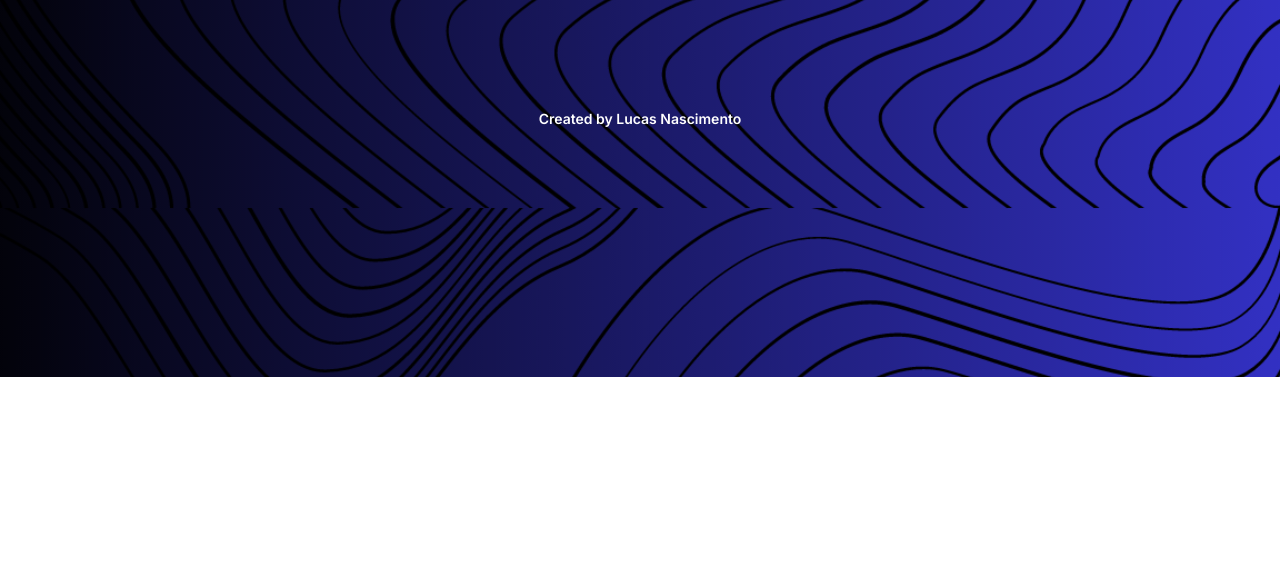
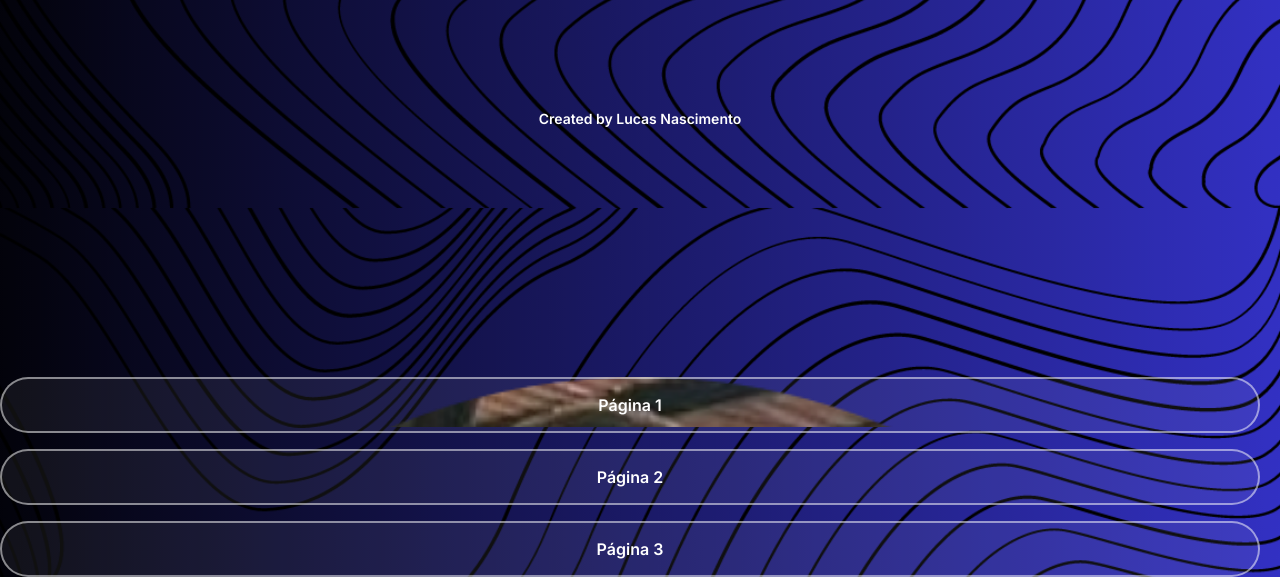
Before and after one commit to LucassNascimentoo/lucas-project, a plain HTML site: page index.html in a window 1280 px wide. Shown: the part 592-1169 px from the top of the page. Before the commit the page ends 969 px from the top, so only its background shows below. Drawn offline with nearby package versions, Linux system fonts and the light colour scheme.

Commit message:
mudanças para navbar

```diff
--- a/index.html
+++ b/index.html
@@ -30,6 +30,7 @@
     <meta name="viewport" content="width=device-width, initial-scale=1.0" />
     <title>Lucas Nascimento</title>
     <link rel="stylesheet" href="./style.css" />
+    <link rel="stylesheet" type="text/css" href="styles.css">
   </head>
   <body>
     <div id="conteiner">
@@ -77,5 +78,12 @@
       nomodule
       src="https://unpkg.com/ionicons@7.1.0/dist/ionicons/ionicons.js"
     ></script>
+    <nav class="navbar">
+        <ul>
+            <li><a href="#">Página 1</a></li>
+            <li><a href="#">Página 2</a></li>
+            <li><a href="#">Página 3</a></li>
+        </ul>
+    </nav>
   </body>
 </html>
--- a/style.css
+++ b/style.css
@@ -103,3 +103,27 @@ footer {
 footer a {
   text-decoration: none;
 }
+.navbar {
+    background-image: url('./assets/avatar.png');
+    background-size: cover; /* ou ajuste como preferir */
+    background-repeat: no-repeat;
+    height: 50px; /* altura desejada para a barra de links */
+    /* Outros estilos como padding, margin, cor do texto, etc. */
+}
+
+.navbar ul {
+    list-style: none;
+    margin: 0;
+    padding: 0;
+}
+
+.navbar li {
+    display: inline-block;
+    margin-right: 20px;
+}
+
+.navbar a {
+    text-decoration: none;
+    color: #ffffff; /* cor do texto */
+    /* Outros estilos de texto */
+}
```
